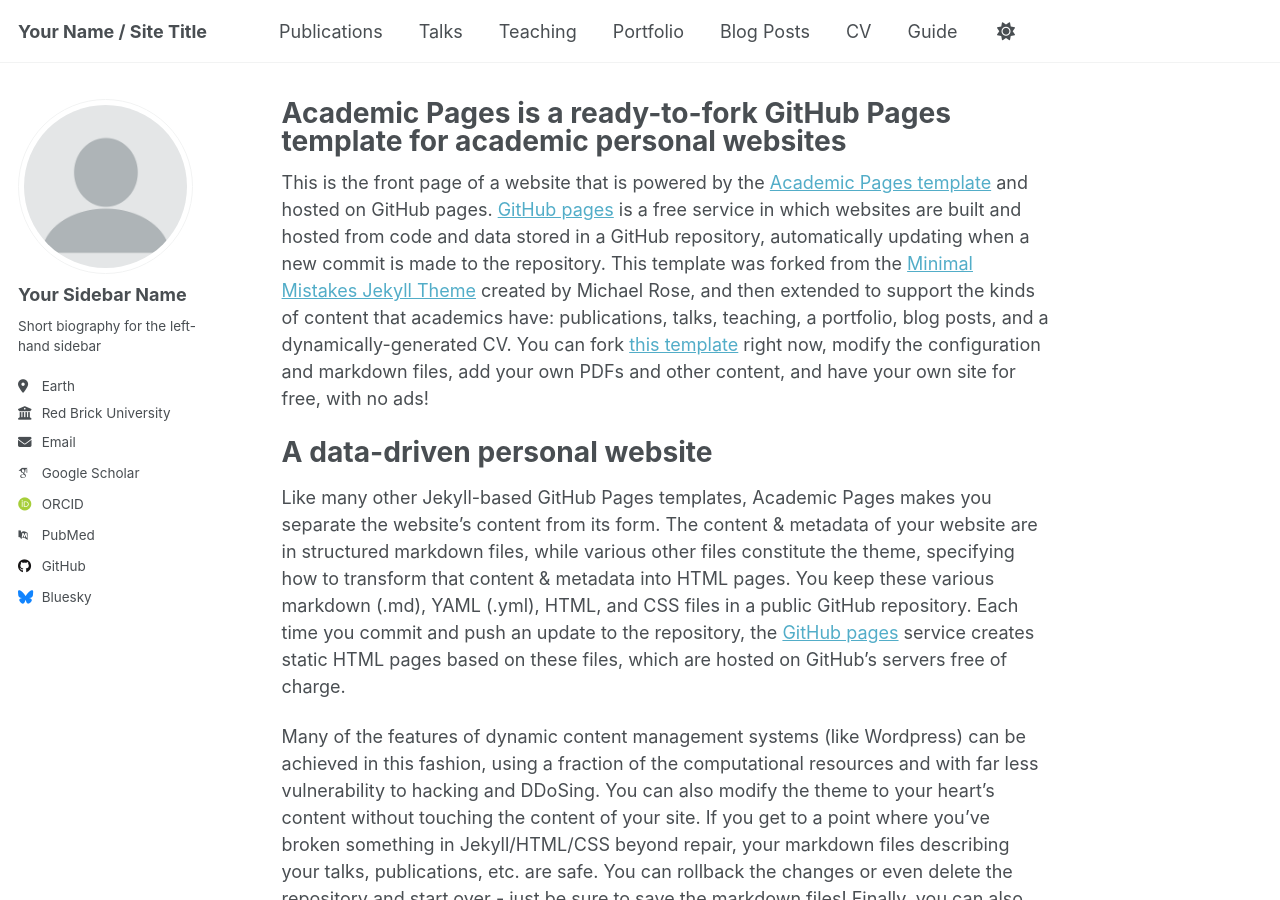
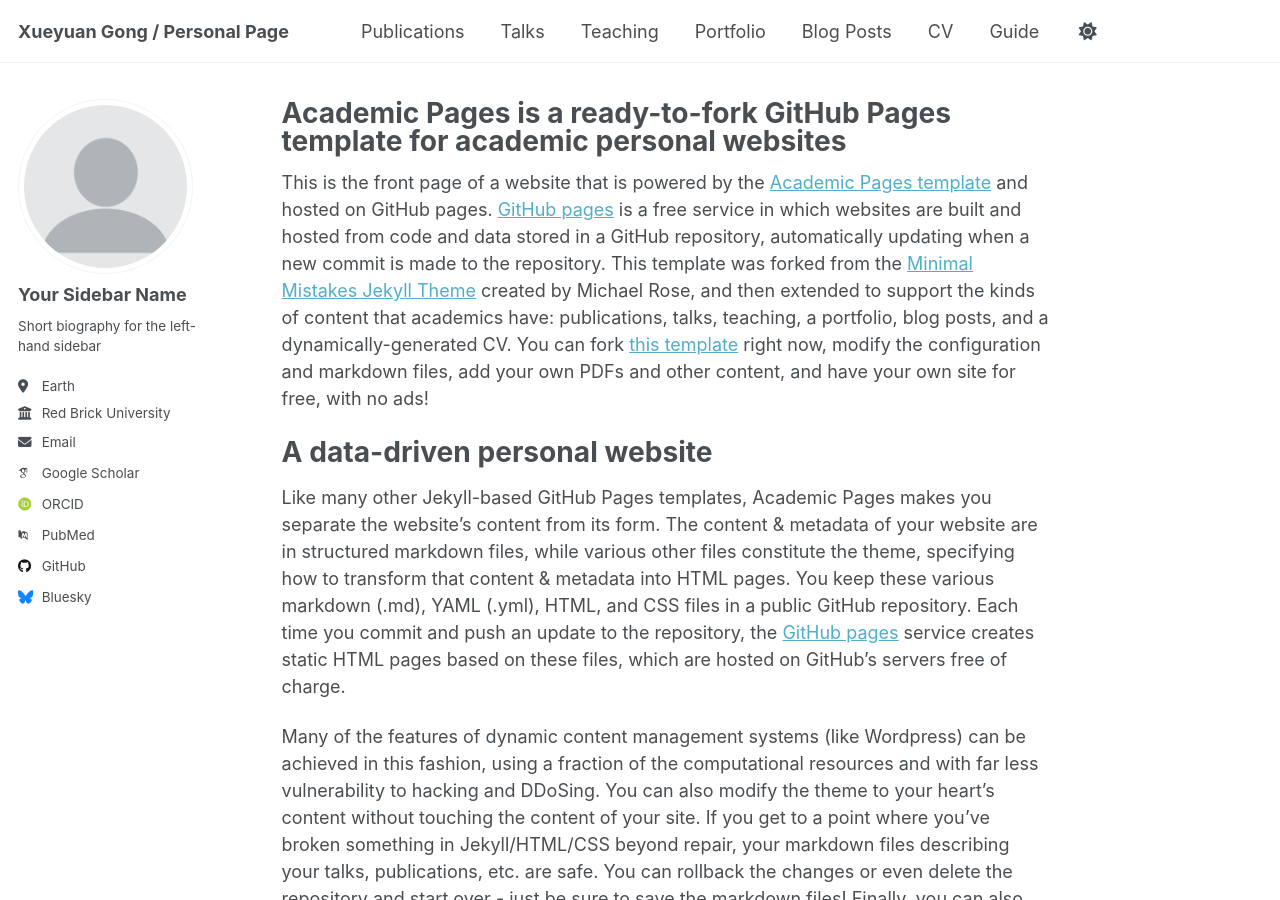
Before and after one commit to amoonfana/amoonfana.github.io, a Jekyll site: the page built from _pages/about.md, in a window 1280 px wide and 900 px high. Built offline with Jekyll 4.4.1, drawn with Linux system fonts in a browser that asks for light colours; some web fonts are replaced.

Commit message:
update _config.yml

```diff
--- a/_config.yml
+++ b/_config.yml
@@ -9,13 +9,13 @@
 # Basic Site Settings
 locale                   : "en-US"
 site_theme               : "default"
-title                    : "Your Name / Site Title"
+title                    : "Xueyuan Gong / Personal Page"
 title_separator          : "-"
 name                     : &name "Your Name"
 description              : &description "personal description"
-url                      : https://academicpages.github.io # the base hostname & protocol for your site e.g. "https://[your GitHub username].github.io" or if you already have some other page hosted on Github then use "https://[your GitHub username].github.io/[Your Repo Name]"
+url                      : https://xygong.github.io # the base hostname & protocol for your site e.g. "https://[your GitHub username].github.io" or if you already have some other page hosted on Github then use "https://[your GitHub username].github.io/[Your Repo Name]"
 baseurl                  : "" # the subpath of your site, e.g. "/blog"
-repository               : "academicpages/academicpages.github.io"
+repository               : "amoonfana/xygong.github.io"
 
 # Site Author - The following control what appear as part of the author content on the side bar.
 #               If a field is blank the icon and link will not appear, otherwise it will be shown.
```
